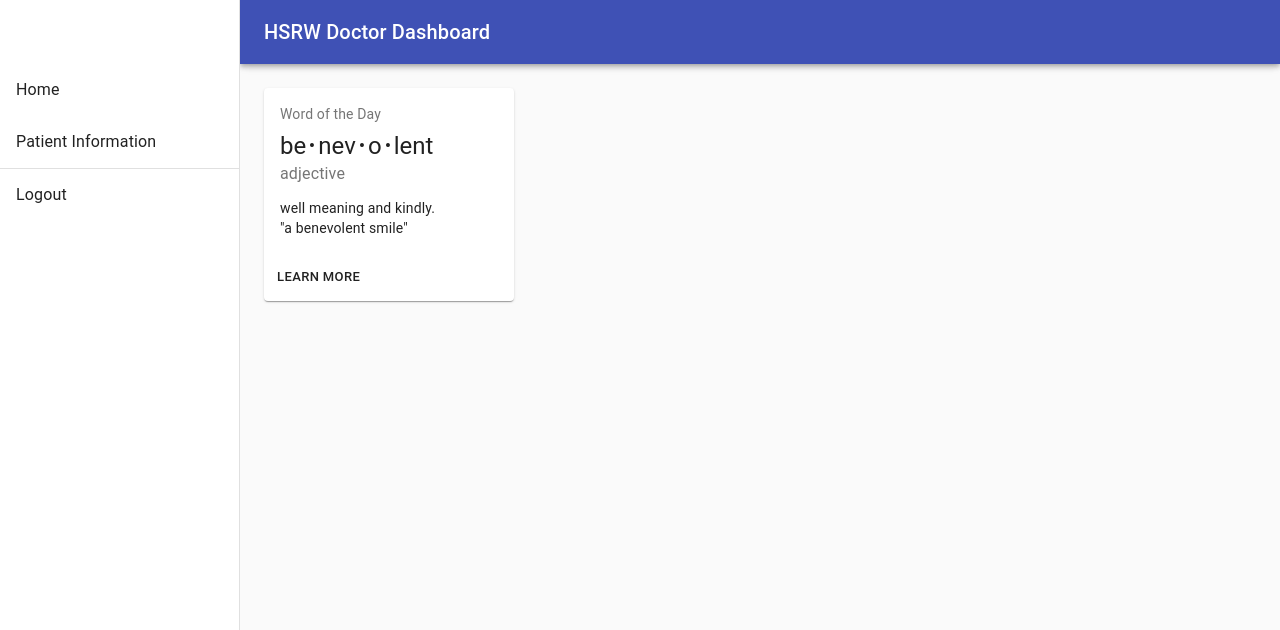
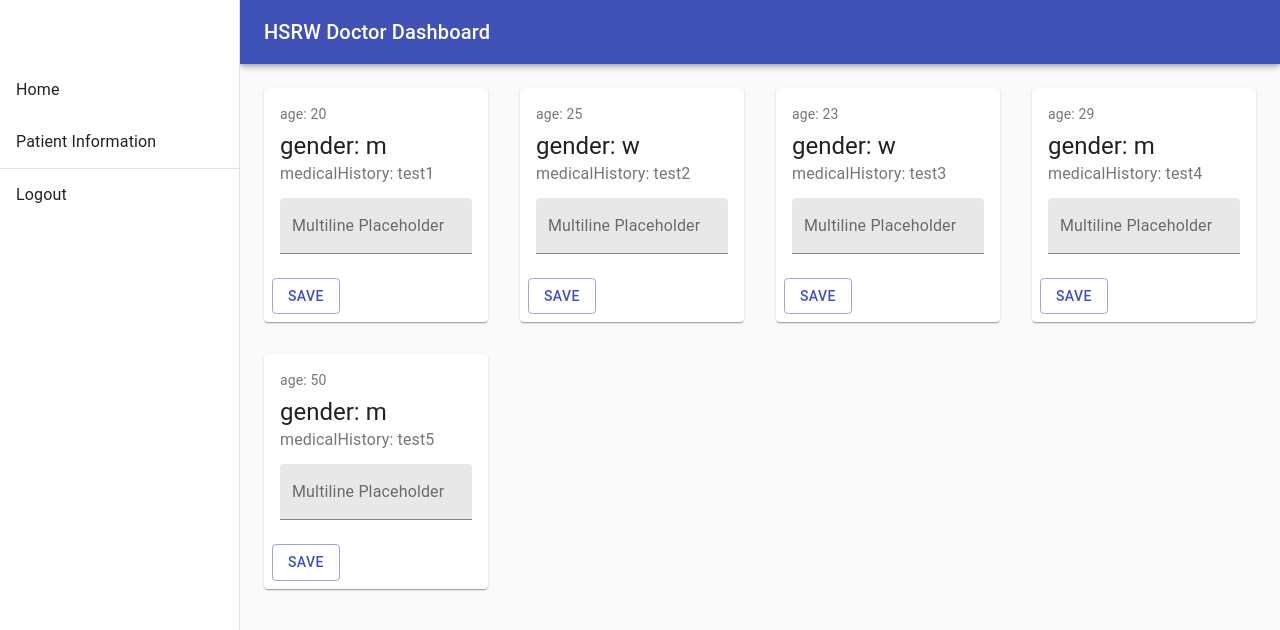
Before and after one commit to adityaghag/GDPRInHeathCare, a React (Create React App) app in the folder frontend/: page /patientinfo in a window 1280 px wide. Shown: the top 630 px of the page. Built offline with nearby package versions, Linux system fonts and the light colour scheme.

Commit message:
patients cards

```diff
--- a/frontend/src/component/doctor/Cards.js
+++ b/frontend/src/component/doctor/Cards.js
@@ -5,13 +5,13 @@ import Card from '@material-ui/core/Card';
 import CardActions from '@material-ui/core/CardActions';
 import CardContent from '@material-ui/core/CardContent';
 import Button from '@material-ui/core/Button';
-
+import TextField from '@material-ui/core/TextField';
 
 
 const useStyles = makeStyles(theme => ({
 
     card: {
-        maxWidth: 250,
+        maxWidth: 300,
     },
     bullet: {
         display: 'inline-block',
@@ -27,29 +27,37 @@ const useStyles = makeStyles(theme => ({
 }));
 
 
-export default function Patientinfo() {
+export default function Cards(props) {
+    let age = props.age;
+    let gender = props.gender;
+    let medicalHistory = props.medicalHistory;
+
+
     const classes = useStyles();
-    const bull = <span className={classes.bullet}>•</span>;
+
     return (
         <Card className={classes.card}>
             <CardContent>
                 <Typography className={classes.title} color="textSecondary" gutterBottom>
-                    Word of the Day
-        </Typography>
+                    age: {age}
+                </Typography>
                 <Typography variant="h5" component="h2">
-                    be{bull}nev{bull}o{bull}lent
-        </Typography>
+                    gender: {gender}
+                </Typography>
                 <Typography className={classes.pos} color="textSecondary">
-                    adjective
-        </Typography>
-                <Typography variant="body2" component="p">
-                    well meaning and kindly.
-          <br />
-                    {'"a benevolent smile"'}
+                    medicalHistory: {medicalHistory}
                 </Typography>
+                <TextField
+                    fullWidth
+                    id="filled-textarea"
+                    label="Multiline Placeholder"
+                    placeholder="Placeholder"
+                    multiline
+                    variant="filled"
+                />
             </CardContent>
             <CardActions>
-                <Button size="small">Learn More</Button>
+                <Button variant="outlined" color="primary">Save</Button>
             </CardActions>
         </Card>
     );
--- a/frontend/src/component/doctor/Patientinfo.js
+++ b/frontend/src/component/doctor/Patientinfo.js
@@ -2,7 +2,7 @@ import React from 'react';
 import { makeStyles } from '@material-ui/core/styles';
 import Cards from './Cards';
 import DoctorDrawer from './DoctorDrawer';
-
+import Grid from '@material-ui/core/Grid';
 
 const useStyles = makeStyles(theme => ({
   root: {
@@ -17,6 +17,25 @@ const useStyles = makeStyles(theme => ({
 }));
 
 
+
+function createCard() {
+  let patients = [
+    { patientId: '1', gender: 'm', age: 20, medicalHistory: 'test1' },
+    { patientId: '2', gender: 'w', age: 25, medicalHistory: 'test2' },
+    { patientId: '3', gender: 'w', age: 23, medicalHistory: 'test3' },
+    { patientId: '4', gender: 'm', age: 29, medicalHistory: 'test4' },
+    { patientId: '5', gender: 'm', age: 50, medicalHistory: 'test5' },
+  ]
+
+  let card = []
+
+  patients.map((item) => {
+    return card.push(<Grid item key={item.patientId} xs={3}><Cards gender={item.gender} age={item.age} medicalHistory={item.medicalHistory} /></Grid>)
+  });
+
+  return card
+}
+
 export default function Patientinfo() {
   const classes = useStyles();
 
@@ -25,7 +44,9 @@ export default function Patientinfo() {
       <DoctorDrawer />
       <main className={classes.content}>
         <div className={classes.toolbar} />
-        <Cards />
+        <Grid container spacing={4}>
+          {createCard()}
+        </Grid>
       </main>
     </div>
   );
```
